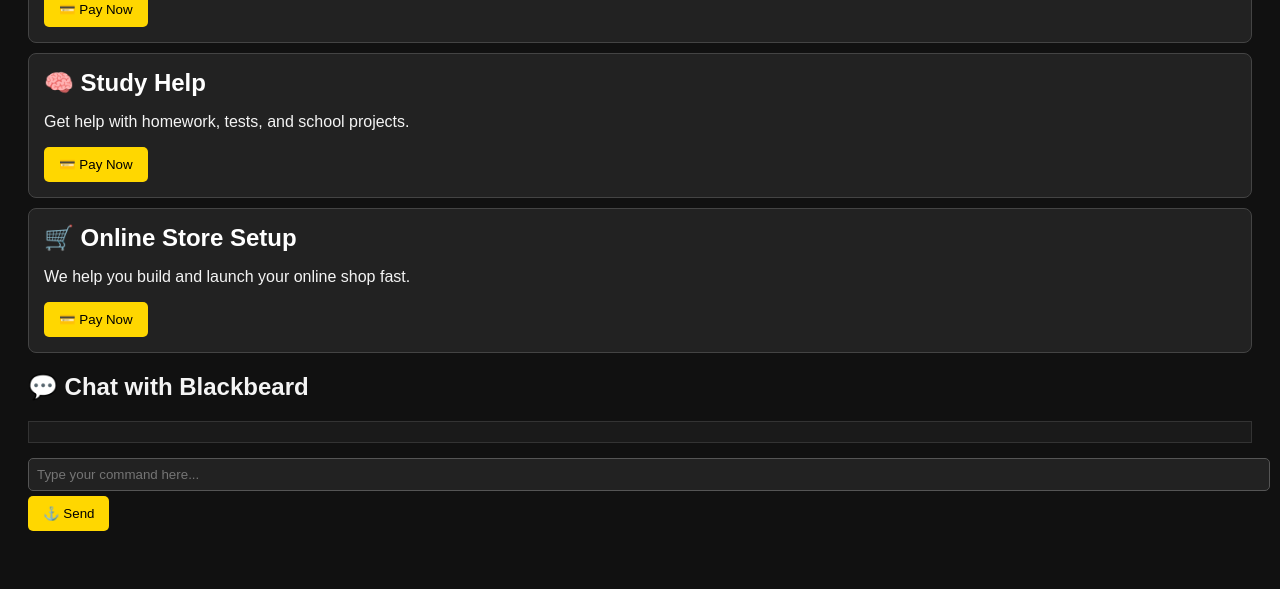
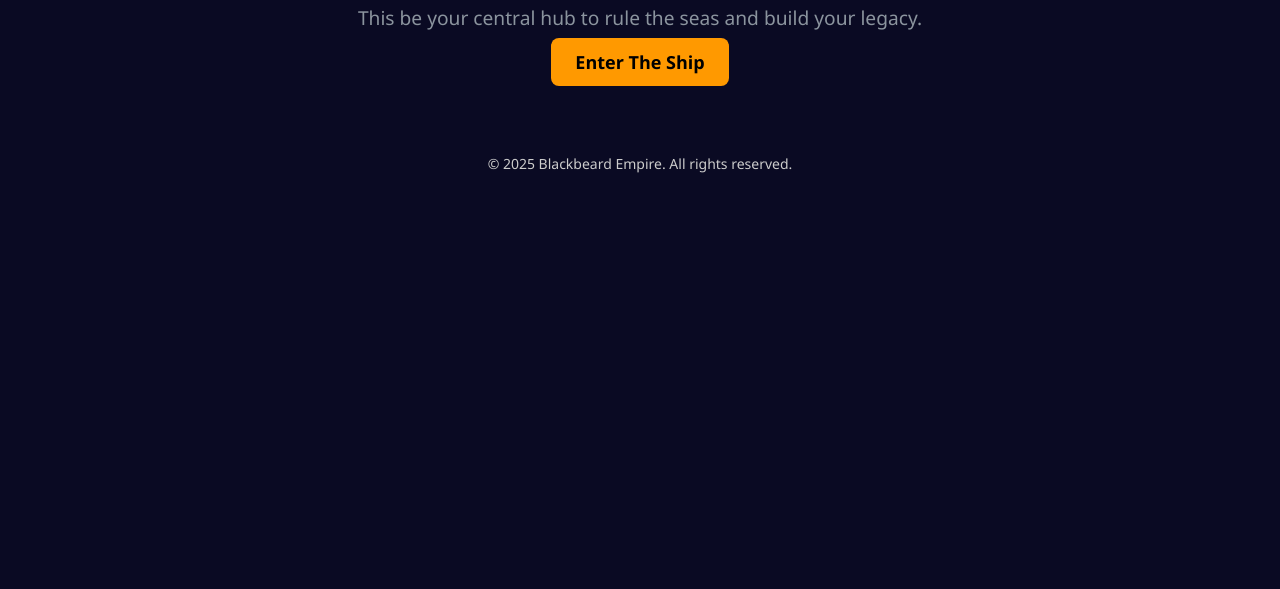
Before and after one commit to scorpio-x-coin-hunter/scorpio-x-deploy, a website: page index.html in a window 1280 px wide. Shown: the part 211-800 px from the top of the page. Drawn offline with Linux system fonts and the light colour scheme.

Commit message:
Update index.html

```diff
--- a/index.html
+++ b/index.html
@@ -1,86 +1,73 @@
-
 <!DOCTYPE html>
 <html lang="en">
 <head>
-  <meta charset="UTF-8" />
-  <meta name="viewport" content="width=device-width, initial-scale=1.0"/>
-  <title>Blackbeard Services</title>
-  <style>
-    body { font-family: Arial, sans-serif; background: #111; color: #f4f4f4; padding: 20px; }
-    h1 { color: gold; }
-    .service-card { background: #222; border: 1px solid #444; padding: 15px; margin: 10px 0; border-radius: 8px; }
-    .service-card h2 { margin: 0 0 10px; color: #fff; }
-    .btn { padding: 10px 15px; background: gold; color: #000; border: none; cursor: pointer; border-radius: 5px; }
-    .btn:hover { background: orange; }
-    #chat-output { max-height: 300px; overflow-y: auto; background: #1a1a1a; padding: 10px; border: 1px solid #333; margin-bottom: 10px; }
-    .chat-msg { margin-bottom: 8px; }
-    input, textarea { width: 100%; padding: 8px; margin: 5px 0; border-radius: 5px; border: 1px solid #555; background: #222; color: #fff; }
-  </style>
+    <meta charset="UTF-8">
+    <meta name="viewport" content="width=device-width, initial-scale=1.0">
+    <title>Blackbeard Empire Portal</title>
+
+    <!-- ✅ EXTERNAL CSS LINK - This is the 'thing' you needed -->
+    <link rel="stylesheet" href="/static/styles.css">
+
+    <!-- ✅ INLINE CSS (optional) -->
+    <style>
+        body {
+            font-family: 'Segoe UI', Tahoma, Geneva, Verdana, sans-serif;
+            background-color: #0a0a23;
+            color: #fff;
+            margin: 0;
+            padding: 0;
+            text-align: center;
+        }
+
+        header {
+            background-color: #111;
+            padding: 20px;
+            font-size: 24px;
+        }
+
+        main {
+            padding: 40px 20px;
+        }
+
+        .btn {
+            background-color: #ff9900;
+            border: none;
+            color: #000;
+            padding: 12px 24px;
+            text-decoration: none;
+            font-weight: bold;
+            font-size: 18px;
+            border-radius: 8px;
+            cursor: pointer;
+            transition: background-color 0.3s;
+        }
+
+        .btn:hover {
+            background-color: #ffaa33;
+        }
+
+        footer {
+            margin-top: 40px;
+            font-size: 14px;
+            color: #ccc;
+        }
+    </style>
 </head>
 <body>
-  <h1>☠️ Blackbeard Services ☠️</h1>
 
-  <div class="service-card">
-    <h2>📄 CV Creation</h2>
-    <p>Professional CV creation to help you land the job.</p>
-    <button class="btn" onclick="sendCommand('payment cv creation')">💳 Pay Now</button>
-    <div id="cv-payment-result"></div>
-  </div>
+    <header>
+        ⚓ Welcome to the Blackbeard Empire Portal ⚓
+    </header>
 
-  <div class="service-card">
-    <h2>🧠 Study Help</h2>
-    <p>Get help with homework, tests, and school projects.</p>
-    <button class="btn" onclick="sendCommand('payment study help')">💳 Pay Now</button>
-    <div id="study-payment-result"></div>
-  </div>
+    <main>
+        <h1>Ahoy, Captain!</h1>
+        <p>This be your central hub to rule the seas and build your legacy.</p>
+        <a class="btn" href="/dashboard">Enter The Ship</a>
+    </main>
 
-  <div class="service-card">
-    <h2>🛒 Online Store Setup</h2>
-    <p>We help you build and launch your online shop fast.</p>
-    <button class="btn" onclick="sendCommand('payment online store')">💳 Pay Now</button>
-    <div id="store-payment-result"></div>
-  </div>
+    <footer>
+        &copy; 2025 Blackbeard Empire. All rights reserved.
+    </footer>
 
-  <h2>💬 Chat with Blackbeard</h2>
-  <div id="chat-output"></div>
-  <input type="text" id="chat-input" placeholder="Type your command here..." />
-  <button class="btn" onclick="handleChat()">⚓ Send</button>
-
-  <script>
-    async function sendCommand(commandText) {
-      const resultId = {
-        'payment cv creation': 'cv-payment-result',
-        'payment study help': 'study-payment-result',
-        'payment online store': 'store-payment-result'
-      }[commandText] || 'chat-output';
-
-      const response = await fetch('/command', {
-        method: 'POST',
-        headers: { 'Content-Type': 'application/json' },
-        body: JSON.stringify({ message: commandText })
-      });
-
-      const data = await response.json();
-      document.getElementById(resultId).innerHTML = `<a href="${data.reply}" target="_blank" style="color: gold;">${data.reply}</a>`;
-    }
-
-    async function handleChat() {
-      const input = document.getElementById('chat-input');
-      const chatOutput = document.getElementById('chat-output');
-      const message = input.value;
-      input.value = '';
-      chatOutput.innerHTML += `<div class="chat-msg">🧑‍💻 You: ${message}</div>`;
-
-      const response = await fetch('/command', {
-        method: 'POST',
-        headers: { 'Content-Type': 'application/json' },
-        body: JSON.stringify({ message })
-      });
-
-      const data = await response.json();
-      chatOutput.innerHTML += `<div class="chat-msg">🤖 Blackbeard: ${data.reply}</div>`;
-      chatOutput.scrollTop = chatOutput.scrollHeight;
-    }
-  </script>
 </body>
 </html>
```
